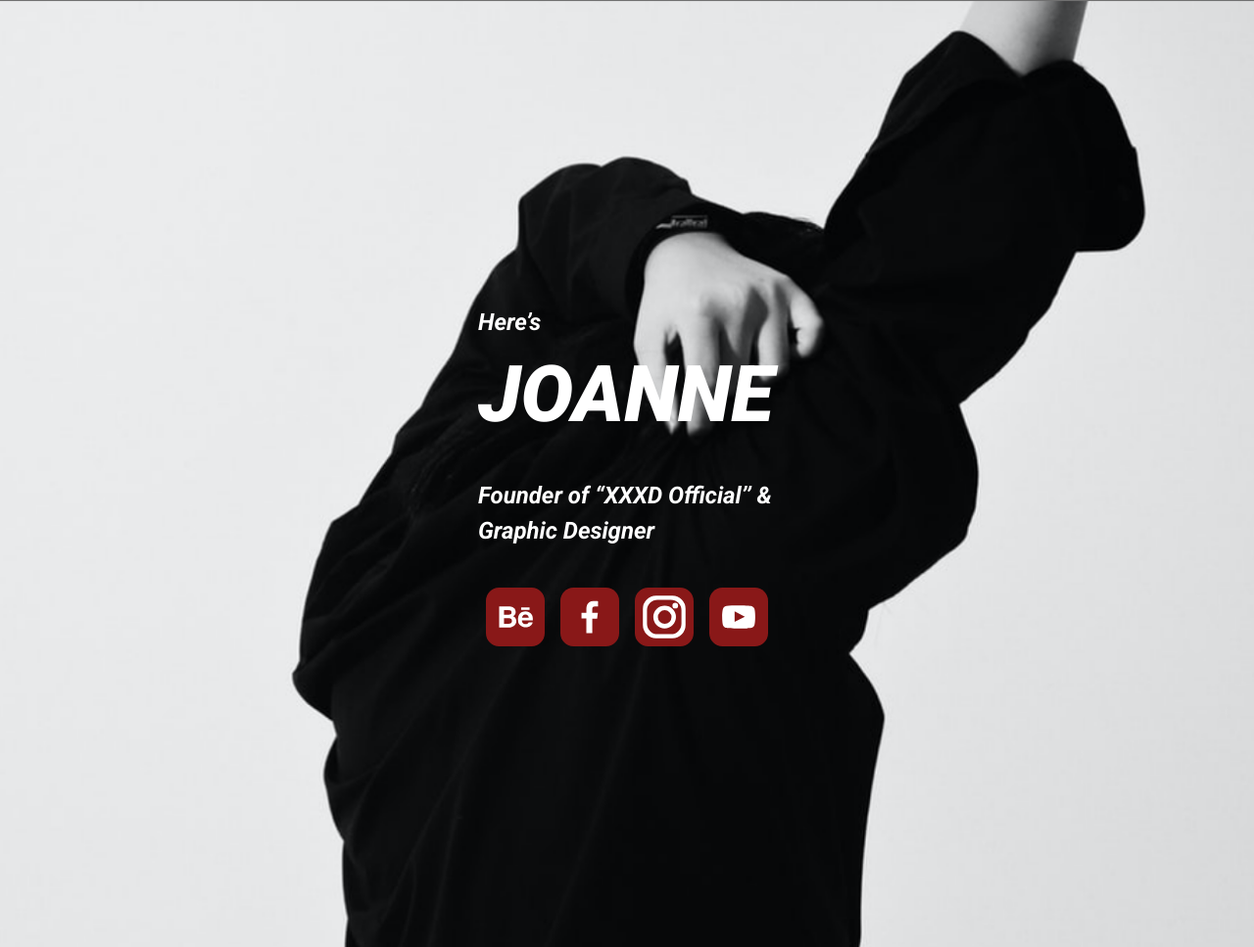
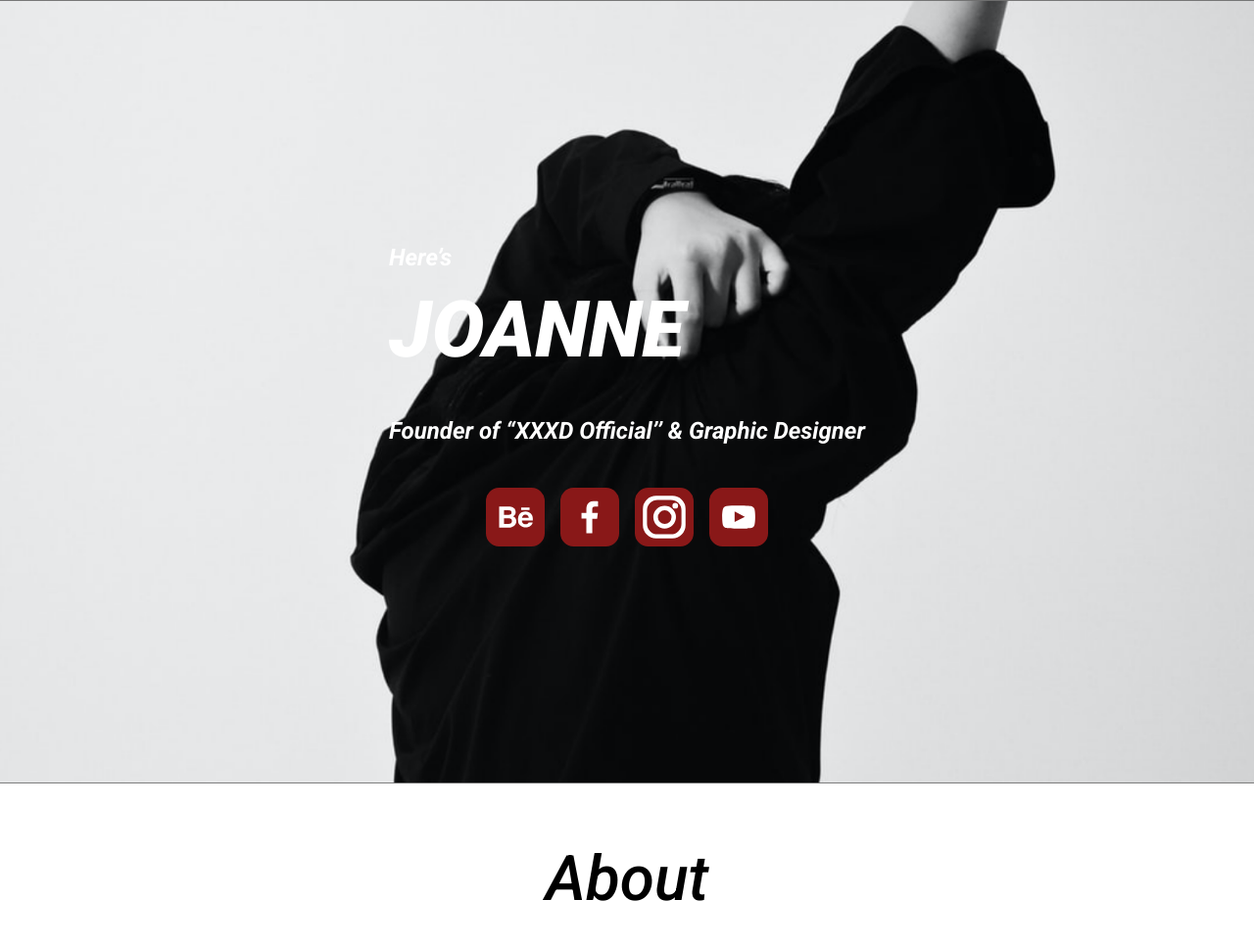
Before and after one commit to EmmaSyu/webLayoutTraining-week2, a plain HTML site: page index.html in a window 1280 px wide. Shown: the top 967 px of the page at 98% size. Drawn offline with Linux system fonts and the light colour scheme.

Commit message:
version 1.0
調整header版面

```diff
--- a/index.html
+++ b/index.html
@@ -90,8 +90,8 @@
     <footer class="footer py-16">
         <h2 class="mb-4">Contact</h2>
         <ul>
-            <li class="mb-4">Mail：<a href="#">xxxd@hexschool.com</a></li>
-            <li>Phone Number：<a href="#">0910123456</a></li>
+            <li class="mb-4">Mail：<a href="mailto:xxxd@hexschool.com">xxxd@hexschool.com</a></li>
+            <li>Phone Number：<a href="tel:0910123456">0910123456</a></li>
         </ul>
     </footer>
 </body>
--- a/scss/all.scss
+++ b/scss/all.scss
@@ -105,13 +105,12 @@ section {
     background-size: cover;
     background-position: center;
     color: #fff;
+    display: flex;
+    justify-content: center;
+    align-items: center;
+    height: 100vh;
 
     &-content {
-        width: 304px;
-        margin: 0 auto;
-        padding-top: 308px;
-        padding-bottom: 308px;
-    }
 
         p {
             font-size: 24px;
@@ -129,6 +128,8 @@ section {
             font-size: 24px;
             line-height: 36px;
             font-weight: 700;
+        }
+
     }
 
     &-icon {
```
Also changed, not shown: scss/all.css, 1 other file. Lines whose indentation alone changed are shown as unchanged.
